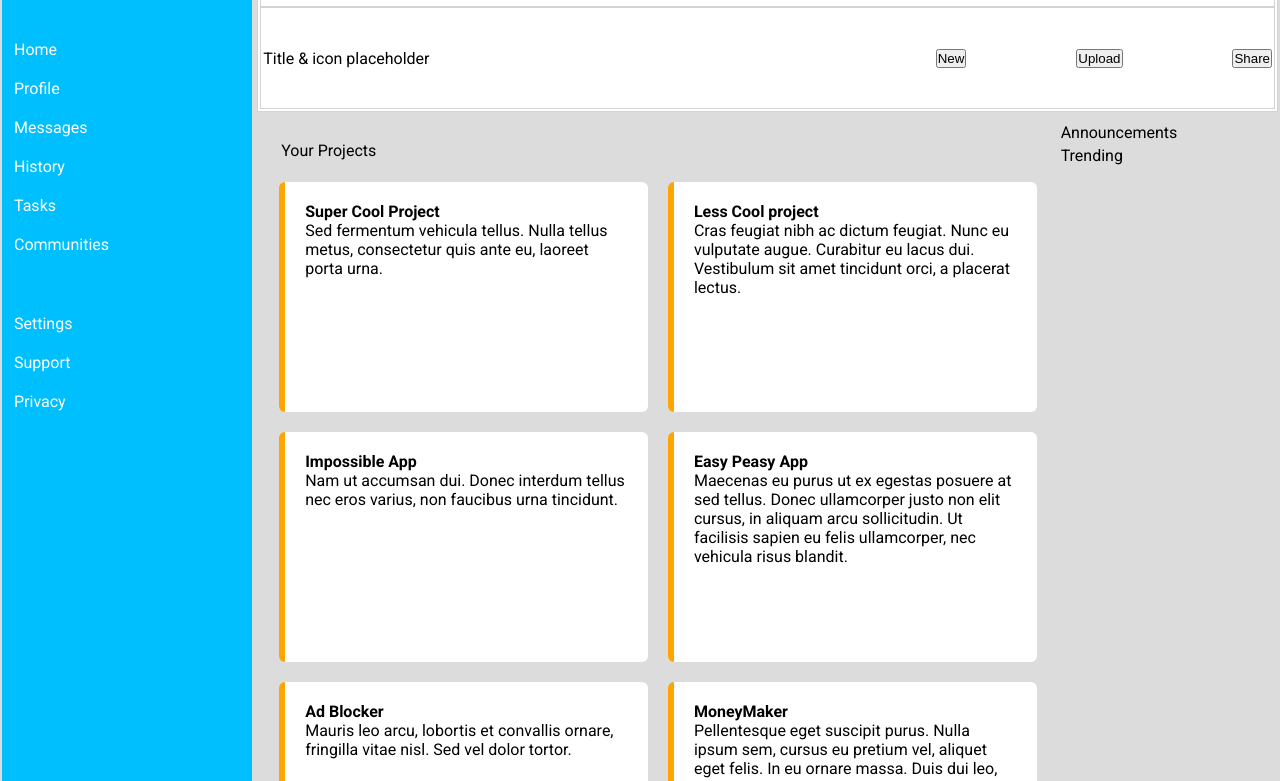
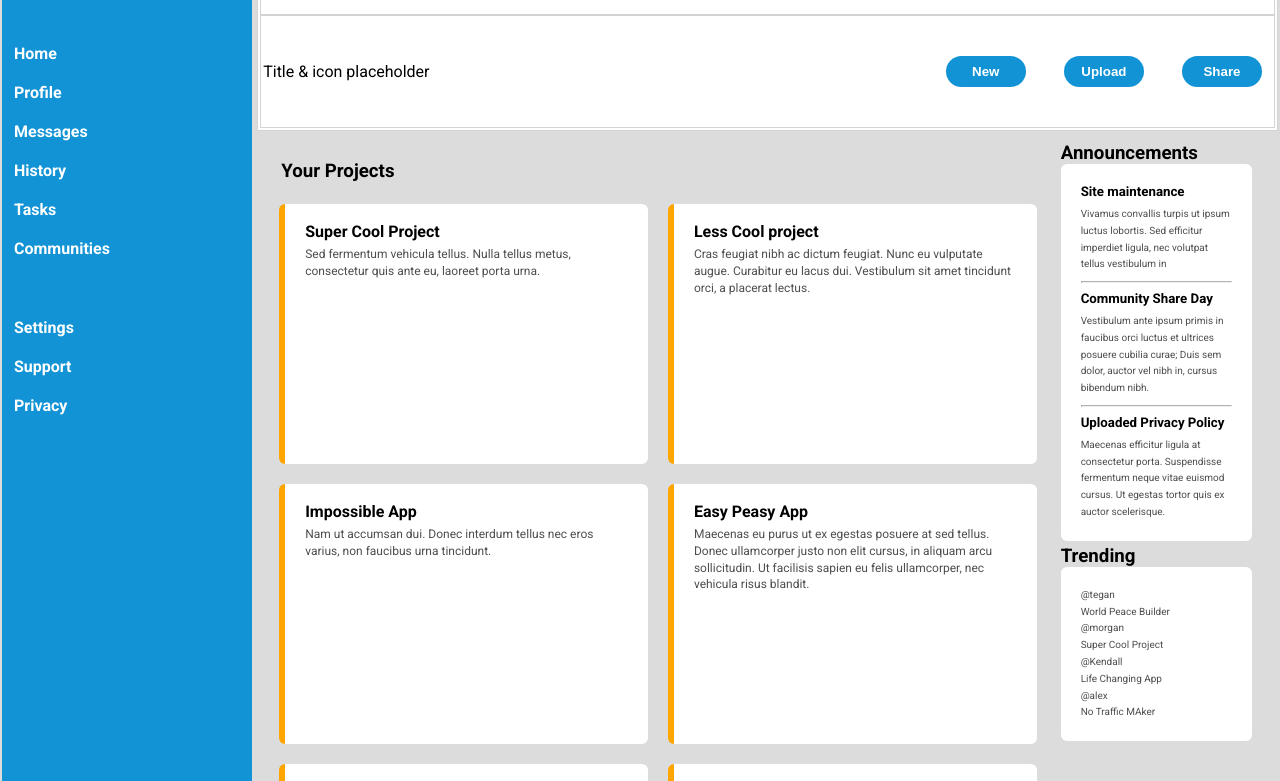
Before and after one commit to MisterKrud/admin-dashboard, a plain HTML site: page index.html in a window 1280 px wide. Shown: the part 66-847 px from the top of the page. Drawn offline with Linux system fonts and the light colour scheme.

Commit message:
Add cards and text to main content sidebar

```diff
--- a/index.html
+++ b/index.html
@@ -49,7 +49,7 @@
         <div id="main">
 
             <div id="projects">
-                <div id="projects-header">Your Projects</div>
+                <div id="projects-header"><h3>Your Projects</h3></div>
                 <div id="card1" class="card">
                     <h4>Super Cool Project</h4>
                     <p>Sed fermentum vehicula tellus. Nulla tellus metus, consectetur quis ante eu, laoreet porta urna.
@@ -81,8 +81,40 @@
                 </div>
             </div>
             <div id="main-sidebar">
-                <div id="announcements">Announcements</div>
-                <div id="trending">Trending</div>
+                <div id="announcements">
+                    <h3>Announcements</h3>
+                    <div class="card menu-sidebar-card"  id="announcements-card">
+                        <h5>Site maintenance</h5>
+                        <p>Vivamus convallis turpis ut ipsum luctus lobortis. Sed efficitur imperdiet ligula, nec volutpat tellus vestibulum in</p>
+                        <hr>
+                        <h5>Community Share Day</h5>
+                        <p>Vestibulum ante ipsum primis in faucibus orci luctus et ultrices posuere cubilia curae; Duis sem dolor, auctor vel nibh in, cursus bibendum nibh.</p>
+                        <hr>
+                        <h5>Uploaded Privacy Policy</h5>
+                        <p>Maecenas efficitur ligula at consectetur porta. Suspendisse fermentum neque vitae euismod cursus. Ut egestas tortor quis ex auctor scelerisque.</p>
+
+                    </div>
+
+
+                </div>
+                <div id="trending">
+                    <h3>Trending</h3>
+                    <div class="card menu-sidebar-card"  id="trending-card">
+
+                        <p>@tegan</p>
+                        <p>World Peace Builder</p>
+
+                        <p>@morgan</p>
+                        <p>Super Cool Project</p>
+
+                        <p>@Kendall</p>
+                        <p>Life Changing App</p>
+
+                        <p>@alex</p>
+                        <p>No Traffic MAker</p>
+
+                    </div>
+                </div>
 
             </div>
 
--- a/styles.css
+++ b/styles.css
@@ -26,6 +26,21 @@ ul {
     list-style-type: none;
 }
 
+hr {
+    border-top: .5px solid rgb(180, 178, 178);
+    margin: 8px 0;
+}
+button{
+    border: none;
+    background-color:#1293d5;
+    width: 80px;
+    margin: 0 10px;
+    padding: 8px 0;
+    border-radius: 40px;
+    color: white;
+    font-weight: bold;
+}
+
 #container{
 
     background-color: gainsboro;
@@ -40,7 +55,7 @@ ul {
 }
 
 #sidebar{
-    background-color: deepskyblue;
+    background-color:#1293d5;
     color: white;
 
     grid-area: 1 / 1 / 7 / 2;
@@ -52,6 +67,7 @@ ul {
 #sidebar div {
     /* border: white .8px solid; */
     padding: 10px;
+    font-weight: bold;;
 }
 
 #last-item-of-section{
@@ -59,6 +75,7 @@ ul {
 }
 
 #sidebar-header{
+    font-size: 1.4rem;;
 
 padding: 20px 20px 50px 10px;
 }
@@ -103,11 +120,41 @@ padding: 20px 20px 50px 10px;
 
 #projects-header {
     grid-column: 1 /3;
+
 }
-
+/* #projects-header>h3{
+    border: white .8px solid;
+    margin-bottom: -10px;
+} */
 .card {
     background-color: white;
     border-left: orange solid 6px;
     padding: 20px;
     border-radius: 6px;
+    line-height: 1.05rem;
+
+
 }
+
+.card h4, h5{
+    margin-bottom: 5px;
+}
+
+.card p{
+    font-size: 12px;
+    color:rgb(78, 78, 78);
+
+}
+
+.menu-sidebar-card{
+    border: none !important;
+}
+
+
+
+.menu-sidebar-card p{
+    font-size: 10px;
+
+    line-height: 1.05rem;
+
+}
```
